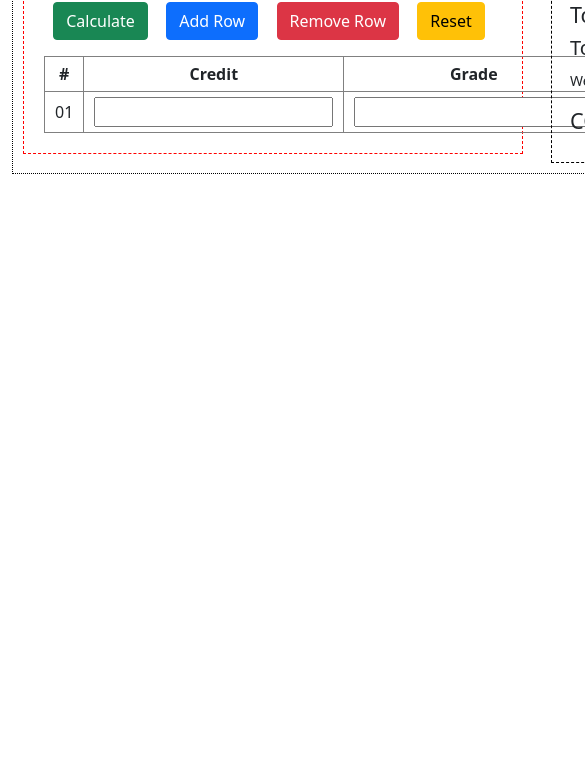
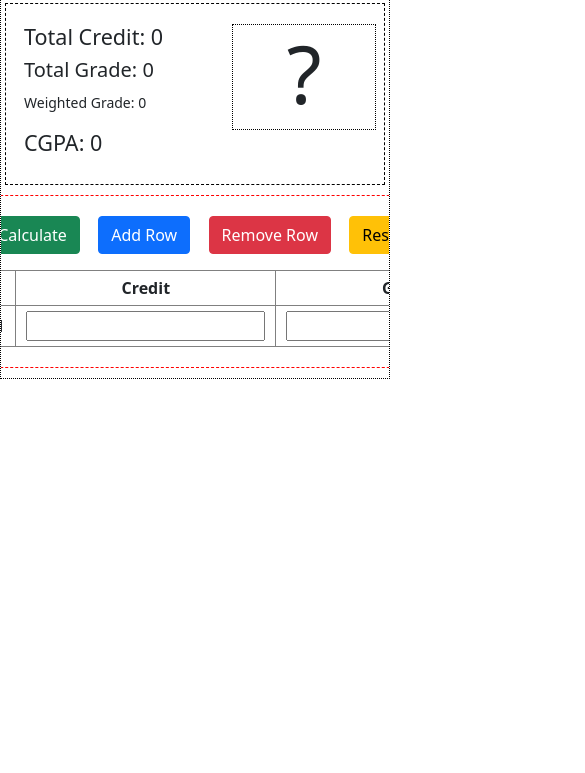
Before and after one commit to taiseen/cgpa-calculator, a plain HTML site: page index.html in a window 390 px wide. Shown: the part 71-844 px from the top of the page, 585 px wide, since content can reach past the window. Drawn offline with nearby package versions, Linux system fonts and the light colour scheme.

Commit message:
trying to responsive

```diff
--- a/css/style.css
+++ b/css/style.css
@@ -1,8 +1,28 @@
+header {
+    margin-top: 20px;
+    text-align: center;
+}
+
 main {
-    border  : 1px dotted black;
-    width   : 950px;
-    padding : 10px;
-    overflow: auto;
+    border         : 1px dotted black;
+    max-width      : 930px;
+    padding        : 10px;
+    margin         : 10px auto;
+    overflow       : auto;
+    display        : flex;
+    flex-wrap      : wrap;
+    justify-content: space-evenly;
+    gap            : 10px;
+}
+
+@media (max-width:920px) {
+    main {
+        justify-content: center;
+    }
+
+    #box2 {
+        order: -1;
+    }
 }
 
 table {
@@ -21,18 +41,18 @@ input[type=text] {
 }
 
 #input_area {
-    width  : 500px;
-    border : 1px dashed red;
-    padding: 20px;
-    float  : left;
+    min-width: 480px;
+    border   : 1px dashed red;
+    padding  : 20px;
+    float    : left;
 }
 
 #result_area {
-    width  : 400px;
-    border : 1px dashed black;
-    float  : right;
-    margin : auto;
-    padding: 20px 0 20px 18px;
+    min-width: 380px;
+    border   : 1px dashed black;
+    float    : right;
+    margin   : auto;
+    padding  : 20px 0 20px 18px;
 }
 
 #total_area {
@@ -43,10 +63,11 @@ input[type=text] {
 }
 
 #letter_grade_area {
-    width     : 40%;
-    text-align: center;
-    display   : inline-block;
-    border    : 1px dotted black;
+    width        : 40%;
+    text-align   : center;
+    display      : inline-block;
+    border       : 1px dotted black;
+    /* outline   : 1px solid tomato; */
 }
 
 #gradeLatter {
--- a/index.html
+++ b/index.html
@@ -4,12 +4,13 @@
 <head>
     <meta charset="UTF-8">
     <meta name="viewport" content="width=device-width, initial-scale=1.0">
-    <link rel="stylesheet" href="css/bootstrap.min.css">
-    <link rel="stylesheet" href="css/style.css">
+    <link rel="stylesheet" href="./css/bootstrap.min.css">
+    <link rel="stylesheet" href="./css/style.css">
+    <link rel="icon" type="image/png" href="./img/favicon.ico" />
     <title>CGPA Calculator</title>
 </head>
 
-<body class="container">
+<body>
     <header>
         <h1> CGPA Calculator</h1>
     </header>
@@ -44,7 +45,9 @@
 
         </section>
 
-        <section id="result_area">
+
+        <section id="box2">
+            <div id="result_area">
                 <div id="total_area">
                     <h4>Total Credit: <span id="totalCredit">0</span></h4>
                     <h5>Total Grade: <span id="totalGrade">0</span></h5>
@@ -64,10 +67,12 @@
                         <span id="remark"></span>
                     </small>
                 </div>
+            </div>
+        </section>
 
-        </section>
     </main>
     <script src="js/script.js"></script>
+    <script src="https://unpkg.com/sweetalert/dist/sweetalert.min.js"></script>
 </body>
 
 </html>
```
Also changed, not shown: img/favicon.ico (added). Lines whose indentation alone changed are shown as unchanged.
